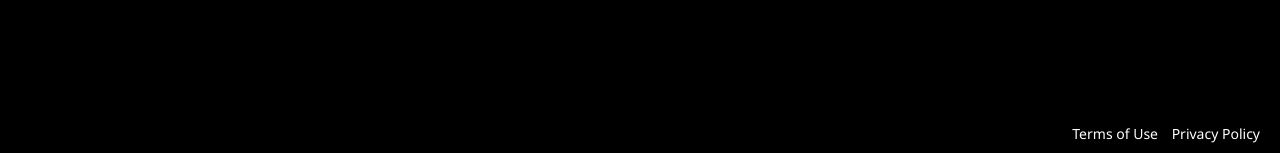
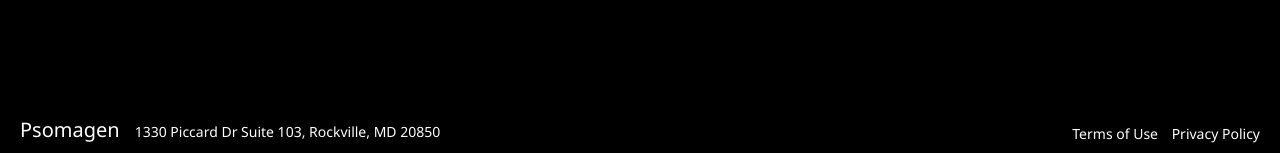
Before and after one commit to psomagendtc/ngs2, a PHP site: page / in a window 1280 px wide. Shown: the part 647-800 px from the top of the page. Run offline with PHP 8.4, Linux system fonts and the light colour scheme.

Commit message:
add psomagen link and address

```diff
--- a/index.php
+++ b/index.php
@@ -23,6 +23,9 @@
 		<div id="view">
 			<mainframe></mainframe>
 		</div>
+		<div style="position:absolute;left:20px;bottom:10px;color:white;">
+			<a href="//psomagen.com" style="font-size:20px;margin-right:15px;text-decoration:none;color:white;" target="_blank">Psomagen</a>1330 Piccard Dr Suite 103, Rockville, MD 20850
+		</div>
 		<div style="position:absolute;right:20px;bottom:10px;">
 			<a href="statement/termsandconditions.php" target="_blank" style="color:white;text-decoration:none;">Terms of Use</a>
 			<span style="padding:0 5px;"></span>
```
